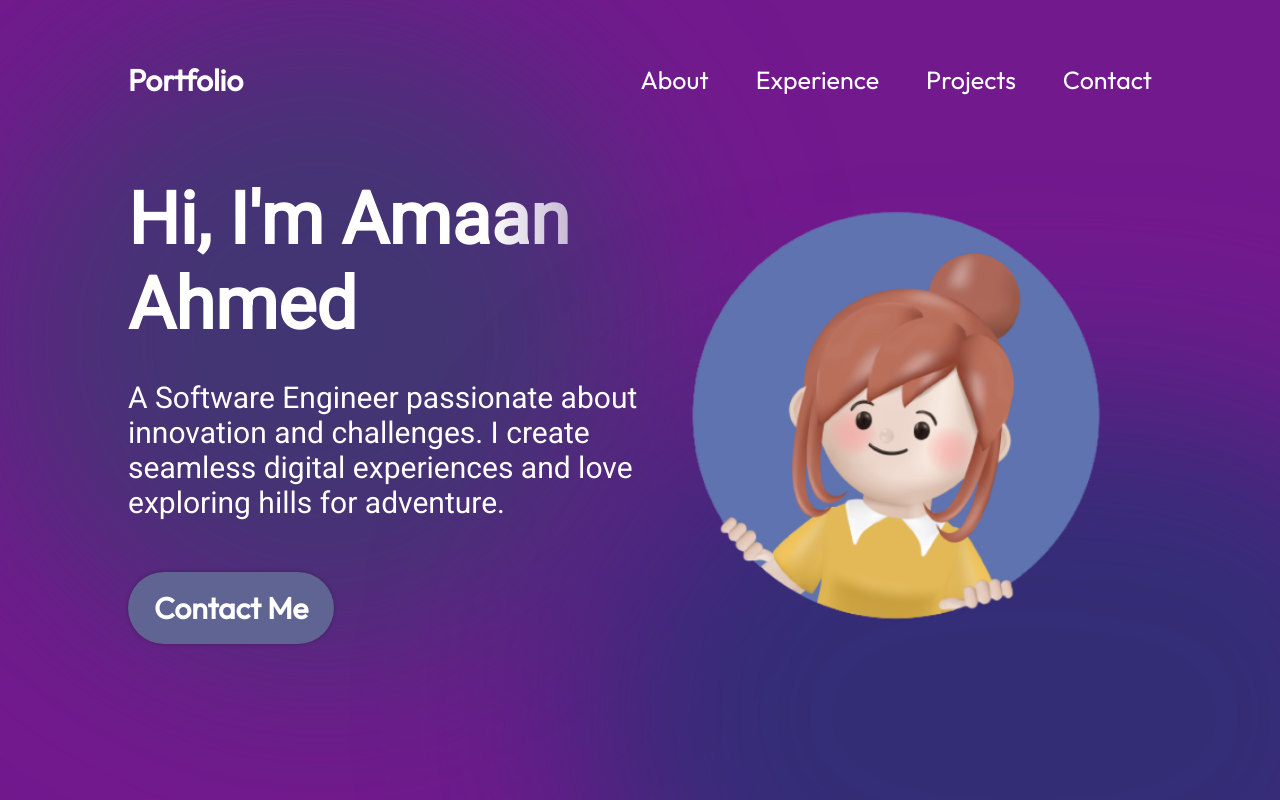
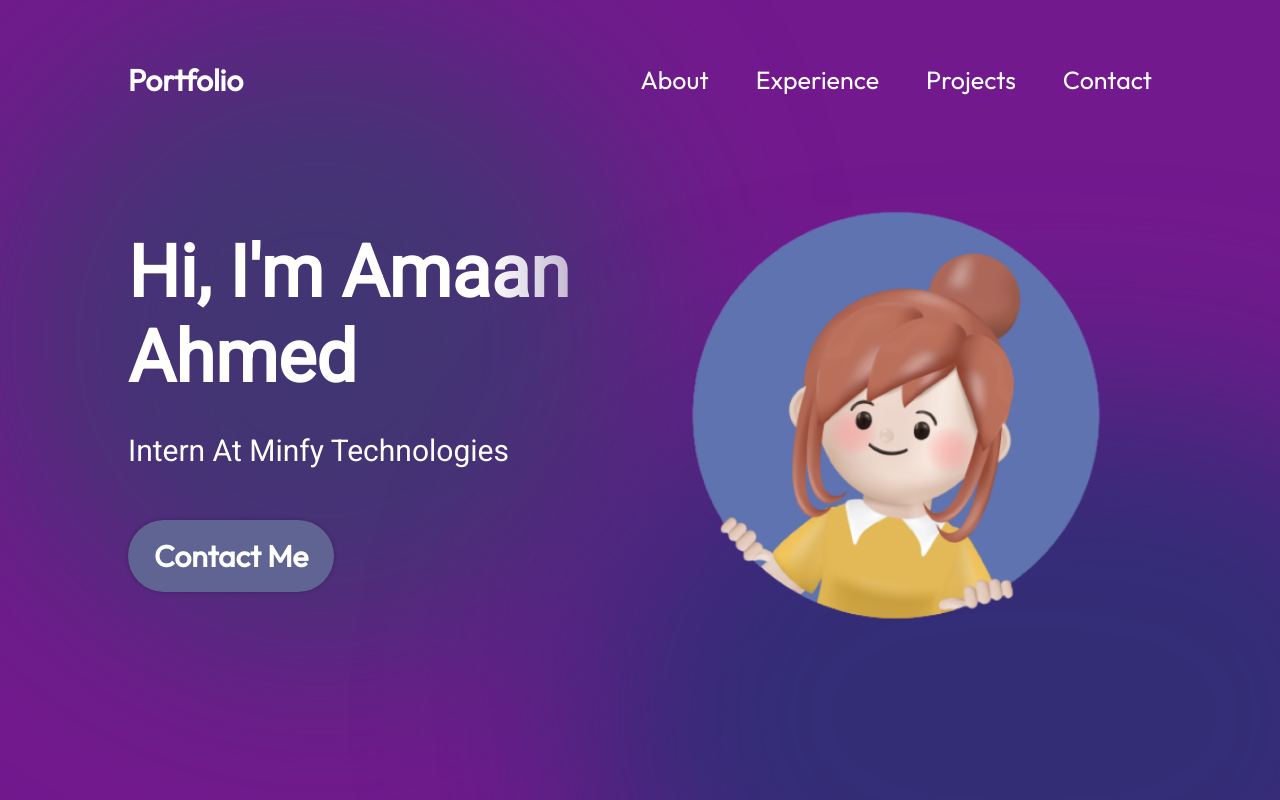
Before and after one commit to akhilesh-minfy/PortfolioReact, a React (Vite) app: page / in a window 1280 px wide. Shown: the top 800 px of the page. Built offline with nearby package versions, Linux system fonts and the light colour scheme.

Commit message:
Update Hero.jsx

```diff
--- a/src/components/Hero/Hero.jsx
+++ b/src/components/Hero/Hero.jsx
@@ -9,8 +9,7 @@ export const Hero = () => {
       <div className={styles.content}>
         <h1 className={styles.title}>Hi, I'm Amaan Ahmed</h1>
         <p className={styles.description}>
-        A Software Engineer passionate about innovation and challenges. I create seamless digital experiences and love exploring hills for adventure.
-        </p>
+        Intern At Minfy Technologies        </p>
         <a href="mailto:amaanahmed2405@email.com" className={styles.contactBtn}>
           Contact Me
         </a>
```
